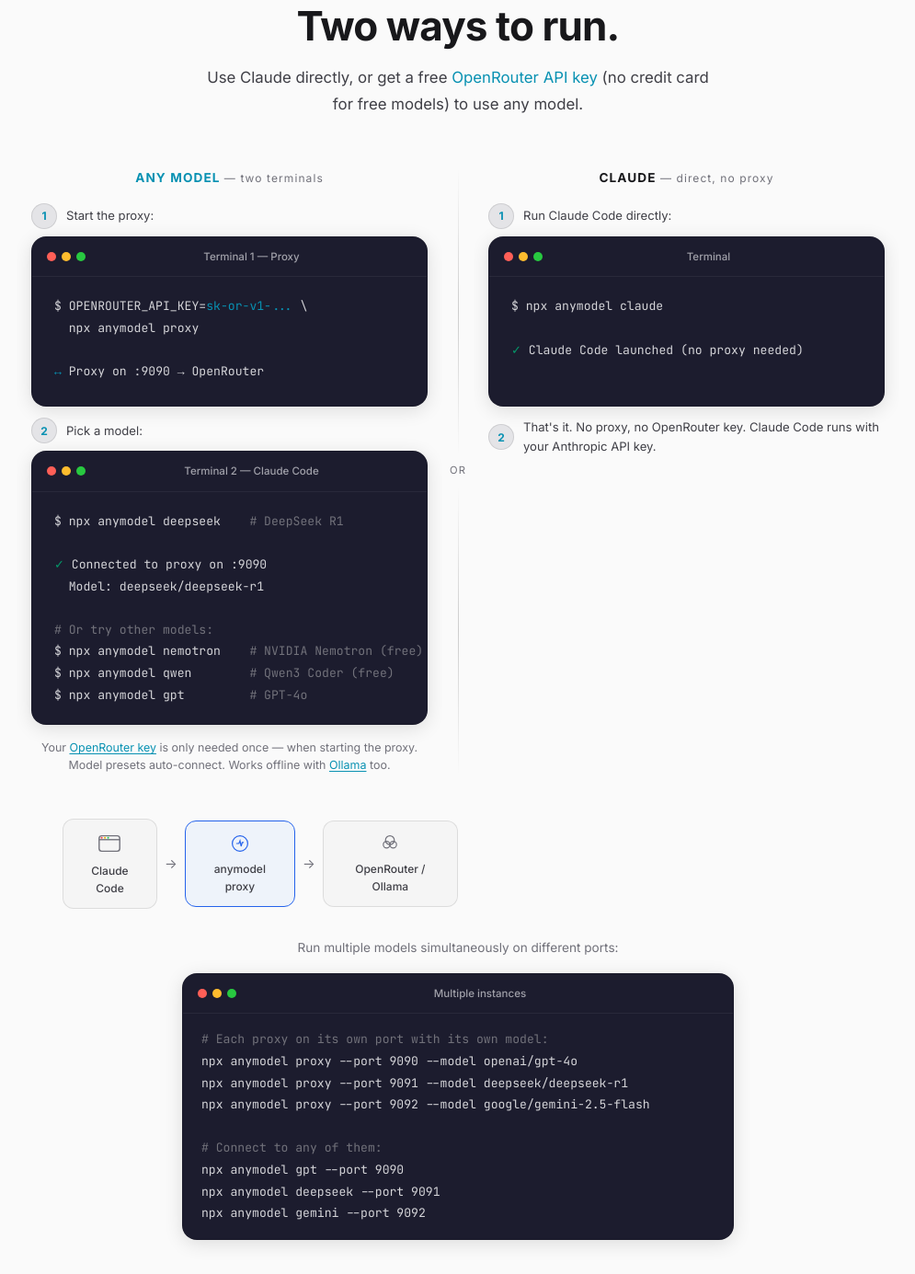
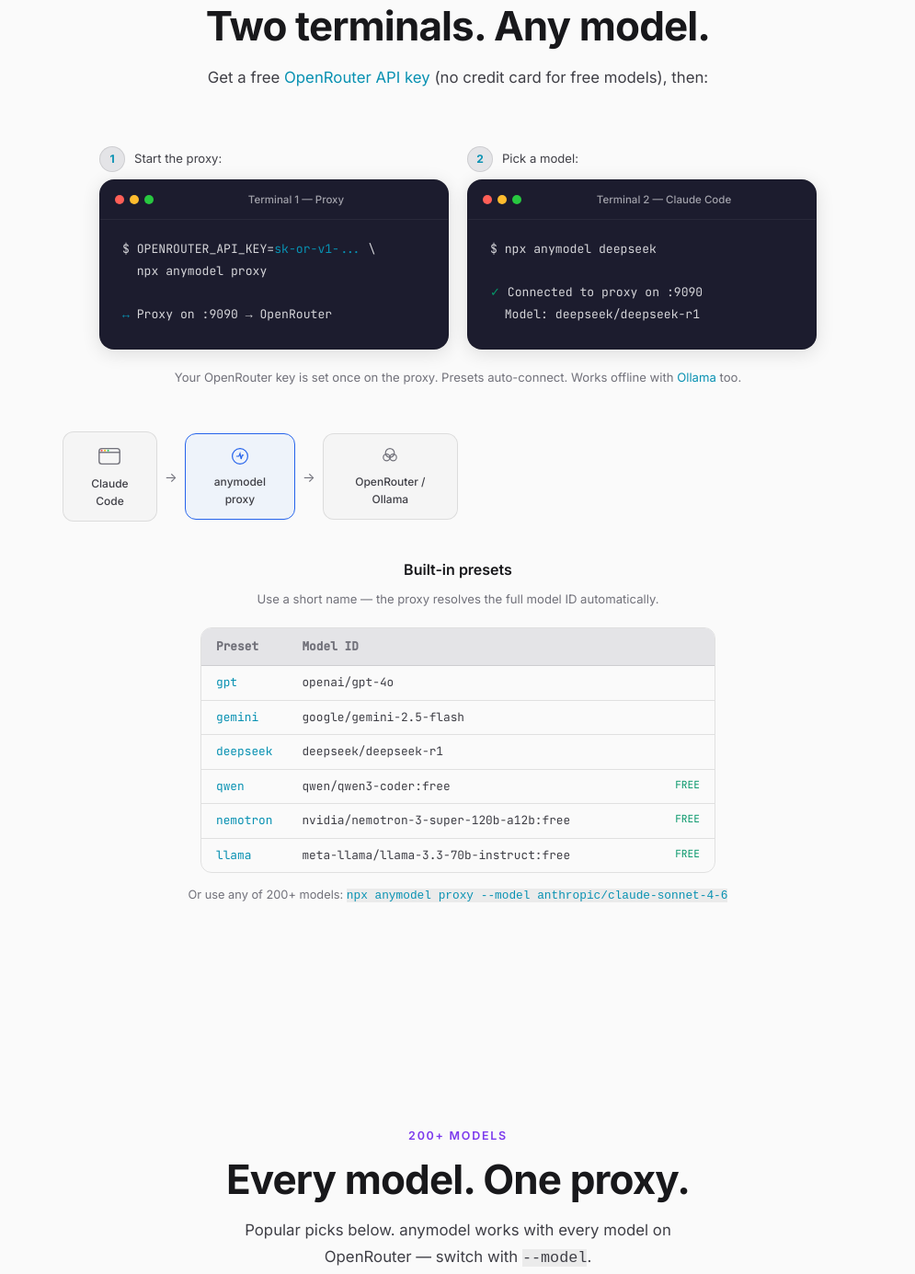
Before and after one commit to anton-abyzov/anymodel, a website: page site/index.html in a window 1280 px wide. Shown: the part 1541-2926 px from the top of the page at 92% size, without its empty margins (142-1137 px from the left). Drawn offline with Linux system fonts and the light colour scheme.

Commit message:
simplify: one flow (proxy+preset), preset table, remove Claude direct, 3-col examples

```diff
--- a/site/index.html
+++ b/site/index.html
@@ -169,14 +169,11 @@
   <section id="how-it-works">
     <div class="container">
       <div class="section-label fade-in">How It Works</div>
-      <h2 class="section-title fade-in">Two ways to run.</h2>
-      <p class="section-desc fade-in">Use Claude directly, or get a free <a href="https://openrouter.ai/keys" target="_blank" rel="noopener" style="color:var(--accent-cyan)">OpenRouter API key</a> (no credit card for free models) to use any model.</p>
+      <h2 class="section-title fade-in">Two terminals. Any model.</h2>
+      <p class="section-desc fade-in">Get a free <a href="https://openrouter.ai/keys" target="_blank" rel="noopener" style="color:var(--accent-cyan)">OpenRouter API key</a> (no credit card for free models), then:</p>
 
-      <div class="hiw-compare fade-in">
-        <!-- LEFT: Any Model (primary value prop) -->
-        <div class="hiw-col">
-          <div class="hiw-col-label" style="color: var(--accent-cyan);">ANY MODEL <span style="font-weight:400; color:var(--text-muted); font-size:0.75rem;">&mdash; two terminals</span></div>
-
+      <div class="fade-in" style="max-width:780px; margin:48px auto 0; display:grid; grid-template-columns:1fr 1fr; gap:20px;">
+        <div>
           <div class="hiw-step">
             <span class="hiw-step-num">1</span>
             <span class="hiw-step-text">Start the proxy:</span>
@@ -191,7 +188,9 @@
 
 <span style="color:var(--accent-cyan)">&#x2194;</span> Proxy on :9090 &#x2192; OpenRouter</div>
           </div>
+        </div>
 
+        <div>
           <div class="hiw-step">
             <span class="hiw-step-num">2</span>
             <span class="hiw-step-text">Pick a model:</span>
@@ -201,51 +200,15 @@
               <span class="terminal-dot"></span><span class="terminal-dot"></span><span class="terminal-dot"></span>
               <span class="terminal-title">Terminal 2 &mdash; Claude Code</span>
             </div>
-            <div class="terminal-body terminal-sm">$ npx anymodel deepseek    <span style="color:var(--text-muted)"># DeepSeek R1</span>
+            <div class="terminal-body terminal-sm">$ npx anymodel deepseek
 
 <span style="color:var(--accent-emerald)">&#x2713;</span> Connected to proxy on :9090
-  Model: deepseek/deepseek-r1
-
-<span style="color:var(--text-muted)"># Or try other models:</span>
-$ npx anymodel nemotron    <span style="color:var(--text-muted)"># NVIDIA Nemotron (free)</span>
-$ npx anymodel qwen        <span style="color:var(--text-muted)"># Qwen3 Coder (free)</span>
-$ npx anymodel gpt         <span style="color:var(--text-muted)"># GPT-4o</span></div>
-          </div>
-
-          <p class="hiw-col-note">Your <a href="https://openrouter.ai/keys" target="_blank" rel="noopener">OpenRouter key</a> is only needed once &mdash; when starting the proxy. Model presets auto-connect. Works offline with <a href="#guides">Ollama</a> too.</p>
-        </div>
-
-        <!-- SEPARATOR -->
-        <div class="hiw-sep">
-          <div class="hiw-sep-line"></div>
-          <span class="hiw-sep-label">or</span>
-          <div class="hiw-sep-line"></div>
-        </div>
-
-        <!-- RIGHT: Claude Direct -->
-        <div class="hiw-col">
-          <div class="hiw-col-label">CLAUDE <span style="font-weight:400; color:var(--text-muted); font-size:0.75rem;">&mdash; direct, no proxy</span></div>
-
-          <div class="hiw-step">
-            <span class="hiw-step-num">1</span>
-            <span class="hiw-step-text">Run Claude Code directly:</span>
-          </div>
-          <div class="terminal terminal-stacked">
-            <div class="terminal-bar">
-              <span class="terminal-dot"></span><span class="terminal-dot"></span><span class="terminal-dot"></span>
-              <span class="terminal-title">Terminal</span>
-            </div>
-            <div class="terminal-body terminal-sm">$ npx anymodel claude
-
-<span style="color:var(--accent-emerald)">&#x2713;</span> Claude Code launched (no proxy needed)</div>
-          </div>
-
-          <div class="hiw-step">
-            <span class="hiw-step-num">2</span>
-            <span class="hiw-step-text">That's it. No proxy, no OpenRouter key. Claude Code runs with your Anthropic API key.</span>
+  Model: deepseek/deepseek-r1</div>
           </div>
         </div>
       </div>
+
+      <p class="fade-in" style="text-align:center; color:var(--text-muted); font-size:0.82rem; margin-top:20px;">Your OpenRouter key is set once on the proxy. Presets auto-connect. Works offline with <a href="#guides" style="color:var(--accent-cyan);">Ollama</a> too.</p>
 
       <!-- Architecture diagram — single unified flow -->
       <div class="arch-side fade-in">
@@ -269,24 +232,40 @@
         </div>
       </div>
 
-      <!-- Multi-instance example -->
-      <div class="fade-in" style="margin-top:32px;">
-        <p style="text-align:center; color:var(--text-muted); font-size:0.85rem; margin-bottom:16px;">Run multiple models simultaneously on different ports:</p>
-        <div class="terminal" style="max-width:600px; margin:0 auto;">
-          <div class="terminal-bar">
-            <span class="terminal-dot"></span><span class="terminal-dot"></span><span class="terminal-dot"></span>
-            <span class="terminal-title">Multiple instances</span>
-          </div>
-          <div class="terminal-body" style="min-height:auto; padding:16px 20px; font-size:0.82rem; text-align:left;"><span style="color:var(--text-muted)"># Each proxy on its own port with its own model:</span>
-npx anymodel proxy --port 9090 --model openai/gpt-4o
-npx anymodel proxy --port 9091 --model deepseek/deepseek-r1
-npx anymodel proxy --port 9092 --model google/gemini-2.5-flash
+      <!-- Built-in presets table -->
+      <div class="fade-in" style="margin-top:40px;">
+        <h3 style="text-align:center; font-size:1rem; font-weight:600; margin-bottom:8px;">Built-in presets</h3>
+        <p style="text-align:center; color:var(--text-muted); font-size:0.82rem; margin-bottom:20px;">Use a short name &mdash; the proxy resolves the full model ID automatically.</p>
+        <div style="max-width:560px; margin:0 auto; display:grid; grid-template-columns:auto 1fr auto; gap:0; font-family:var(--font-mono); font-size:0.8rem; border:1px solid var(--border); border-radius:var(--radius-md); overflow:hidden;">
+          <div style="padding:10px 16px; background:var(--bg-tertiary); color:var(--text-muted); font-weight:600; border-bottom:1px solid var(--border);">Preset</div>
+          <div style="padding:10px 16px; background:var(--bg-tertiary); color:var(--text-muted); font-weight:600; border-bottom:1px solid var(--border);">Model ID</div>
+          <div style="padding:10px 16px; background:var(--bg-tertiary); color:var(--text-muted); font-weight:600; border-bottom:1px solid var(--border); text-align:right;"></div>
 
-<span style="color:var(--text-muted)"># Connect to any of them:</span>
-npx anymodel gpt --port 9090
-npx anymodel deepseek --port 9091
-npx anymodel gemini --port 9092</div>
+          <div style="padding:8px 16px; border-bottom:1px solid var(--border); color:var(--accent-cyan);">gpt</div>
+          <div style="padding:8px 16px; border-bottom:1px solid var(--border); color:var(--text-secondary);">openai/gpt-4o</div>
+          <div style="padding:8px 16px; border-bottom:1px solid var(--border); text-align:right;"></div>
+
+          <div style="padding:8px 16px; border-bottom:1px solid var(--border); color:var(--accent-cyan);">gemini</div>
+          <div style="padding:8px 16px; border-bottom:1px solid var(--border); color:var(--text-secondary);">google/gemini-2.5-flash</div>
+          <div style="padding:8px 16px; border-bottom:1px solid var(--border); text-align:right;"></div>
+
+          <div style="padding:8px 16px; border-bottom:1px solid var(--border); color:var(--accent-cyan);">deepseek</div>
+          <div style="padding:8px 16px; border-bottom:1px solid var(--border); color:var(--text-secondary);">deepseek/deepseek-r1</div>
+          <div style="padding:8px 16px; border-bottom:1px solid var(--border); text-align:right;"></div>
+
+          <div style="padding:8px 16px; border-bottom:1px solid var(--border); color:var(--accent-cyan);">qwen</div>
+          <div style="padding:8px 16px; border-bottom:1px solid var(--border); color:var(--text-secondary);">qwen/qwen3-coder:free</div>
+          <div style="padding:8px 16px; border-bottom:1px solid var(--border); color:var(--accent-emerald); text-align:right; font-size:0.7rem;">FREE</div>
+
+          <div style="padding:8px 16px; border-bottom:1px solid var(--border); color:var(--accent-cyan);">nemotron</div>
+          <div style="padding:8px 16px; border-bottom:1px solid var(--border); color:var(--text-secondary);">nvidia/nemotron-3-super-120b-a12b:free</div>
+          <div style="padding:8px 16px; border-bottom:1px solid var(--border); color:var(--accent-emerald); text-align:right; font-size:0.7rem;">FREE</div>
+
+          <div style="padding:8px 16px; color:var(--accent-cyan);">llama</div>
+          <div style="padding:8px 16px; color:var(--text-secondary);">meta-llama/llama-3.3-70b-instruct:free</div>
+          <div style="padding:8px 16px; color:var(--accent-emerald); text-align:right; font-size:0.7rem;">FREE</div>
         </div>
+        <p style="text-align:center; color:var(--text-muted); font-size:0.8rem; margin-top:14px;">Or use any of 200+ models: <code style="color:var(--accent-cyan);">npx anymodel proxy --model anthropic/claude-sonnet-4-6</code></p>
       </div>
     </div>
   </section>
@@ -556,46 +535,58 @@
       <p class="section-desc fade-in">Copy-paste examples for common scenarios.</p>
 
       <div class="examples-grid">
+        <!-- Card 1: Preset (auto-resolves model) -->
         <div class="example-card fade-in">
           <div class="example-header">
-            <span class="example-tag" style="background: rgba(6, 182, 212, 0.15); color: #06b6d4;">Direct</span>
-            <h3>Quickest start</h3>
-          </div>
-          <pre><code><span class="hl-comment"># Run Claude Code directly — no proxy needed</span>
-<span class="hl-cmd">npx</span> anymodel claude</code></pre>
-          <button class="copy-btn" data-copy="npx anymodel claude" aria-label="Copy example">Copy</button>
-        </div>
-
-        <div class="example-card fade-in">
-          <div class="example-header">
-            <span class="example-tag">Proxy</span>
-            <h3>Two terminals, full control</h3>
+            <span class="example-tag" style="background: rgba(6, 182, 212, 0.15); color: #06b6d4;">Preset</span>
+            <h3>Use a built-in preset</h3>
           </div>
           <pre><code><span class="hl-comment"># Terminal 1 — start proxy:</span>
 <span class="hl-cmd">OPENROUTER_API_KEY</span>=sk-or-v1-... \
   npx anymodel proxy
 
-<span class="hl-comment"># Terminal 2 — pick a model:</span>
-<span class="hl-cmd">npx</span> anymodel gpt</code></pre>
+<span class="hl-comment"># Terminal 2 — pick a preset:</span>
+<span class="hl-cmd">npx</span> anymodel deepseek
+
+<span class="hl-comment"># "deepseek" resolves to</span>
+<span class="hl-comment"># deepseek/deepseek-r1 automatically</span></code></pre>
           <button class="copy-btn" data-copy="OPENROUTER_API_KEY=sk-or-v1-... npx anymodel proxy" aria-label="Copy example">Copy</button>
         </div>
 
+        <!-- Card 2: Custom model -->
         <div class="example-card fade-in">
           <div class="example-header">
-            <span class="example-tag" style="background: rgba(16, 185, 129, 0.15); color: #10b981;">Offline</span>
-            <h3>Fully local with Ollama</h3>
+            <span class="example-tag" style="background: rgba(168, 85, 247, 0.15); color: #a855f7;">Custom</span>
+            <h3>Any of 200+ models</h3>
           </div>
-          <pre><code><span class="hl-comment"># No internet. No API key. Everything on your machine.</span>
+          <pre><code><span class="hl-comment"># Set the model on the proxy:</span>
+<span class="hl-cmd">OPENROUTER_API_KEY</span>=sk-or-v1-... \
+  npx anymodel proxy \
+  --model anthropic/claude-sonnet-4-6
 
-<span class="hl-comment"># 1. Pull a model:</span>
+<span class="hl-comment"># Connect Claude Code:</span>
+<span class="hl-cmd">ANTHROPIC_BASE_URL</span>=http://localhost:9090 \
+  claude</code></pre>
+          <button class="copy-btn" data-copy="OPENROUTER_API_KEY=sk-or-v1-... npx anymodel proxy --model anthropic/claude-sonnet-4-6" aria-label="Copy example">Copy</button>
+        </div>
+
+        <!-- Card 3: Fully local with Ollama -->
+        <div class="example-card fade-in">
+          <div class="example-header">
+            <span class="example-tag" style="background: rgba(16, 185, 129, 0.15); color: #10b981;">Local</span>
+            <h3>Fully offline with Ollama</h3>
+          </div>
+          <pre><code><span class="hl-comment"># Pull a model (once):</span>
 <span class="hl-cmd">ollama</span> pull llama4-maverick
 
-<span class="hl-comment"># 2. Start proxy (Terminal 1):</span>
-<span class="hl-cmd">npx</span> anymodel proxy ollama --model llama4-maverick
+<span class="hl-comment"># Terminal 1 — proxy:</span>
+<span class="hl-cmd">npx</span> anymodel proxy ollama \
+  --model llama4-maverick
 
-<span class="hl-comment"># 3. Use it (Terminal 2):</span>
-<span class="hl-cmd">npx</span> anymodel llama --port 9090</code></pre>
-          <button class="copy-btn" data-copy="ollama pull llama4-maverick && npx anymodel proxy ollama --model llama4-maverick" aria-label="Copy example">Copy</button>
+<span class="hl-comment"># Terminal 2 — connect:</span>
+<span class="hl-cmd">ANTHROPIC_BASE_URL</span>=http://localhost:9090 \
+  claude</code></pre>
+          <button class="copy-btn" data-copy="npx anymodel proxy ollama --model llama4-maverick" aria-label="Copy example">Copy</button>
         </div>
       </div>
     </div>
@@ -606,45 +597,29 @@
     <div class="container">
       <div class="fade-in" style="text-align:center;">
         <div class="section-label">Get Started</div>
-        <h2 class="section-title">Two ways to start.</h2>
-        <p class="section-desc" style="margin-bottom:40px;">Use Claude directly, or start the proxy for any model.</p>
+        <h2 class="section-title">Two terminals. Any model.</h2>
+        <p class="section-desc" style="margin-bottom:40px;">Get your free <a href="https://openrouter.ai/keys" target="_blank" rel="noopener" style="color:var(--accent-cyan)">OpenRouter key</a>, then run:</p>
 
-        <div class="install-terminal fade-in">
-          <div class="terminal" style="max-width:600px; margin:0 auto;">
+        <div class="install-terminal fade-in" style="max-width:640px; margin:0 auto; display:grid; grid-template-columns:1fr 1fr; gap:16px;">
+          <div class="terminal" style="margin:0;">
             <div class="terminal-bar">
               <span class="terminal-dot"></span><span class="terminal-dot"></span><span class="terminal-dot"></span>
-              <span class="terminal-title">Option A &mdash; Claude direct</span>
+              <span class="terminal-title">Terminal 1</span>
             </div>
-            <div class="terminal-body" style="min-height:auto; padding:20px 24px; font-size:0.85rem; text-align:left;">$ npx anymodel claude</div>
+            <div class="terminal-body" style="min-height:auto; padding:16px 20px; font-size:0.82rem; text-align:left;">$ OPENROUTER_API_KEY=<span style="color:#06b6d4">sk-or-v1-...</span> \
+  npx anymodel proxy</div>
           </div>
-          <button class="copy-btn" data-copy="npx anymodel claude" aria-label="Copy" style="margin:12px auto 0; display:block;">Copy command</button>
-        </div>
-
-        <div class="install-terminal fade-in" style="margin-top:24px;">
-          <div class="terminal" style="max-width:600px; margin:0 auto;">
+          <div class="terminal" style="margin:0;">
             <div class="terminal-bar">
               <span class="terminal-dot"></span><span class="terminal-dot"></span><span class="terminal-dot"></span>
-              <span class="terminal-title">Option B &mdash; Any model</span>
+              <span class="terminal-title">Terminal 2</span>
             </div>
-            <div class="terminal-body" style="min-height:auto; padding:20px 24px; font-size:0.85rem; text-align:left;"><span style="color:var(--text-muted)"># Terminal 1:</span>
-$ OPENROUTER_API_KEY=<span style="color:#06b6d4">sk-or-v1-your-key</span> npx anymodel proxy
-
-<span style="color:var(--text-muted)"># Terminal 2:</span>
-$ npx anymodel gpt</div>
-          </div>
-          <button class="copy-btn" data-copy="OPENROUTER_API_KEY=sk-or-v1-your-key npx anymodel proxy" aria-label="Copy" style="margin:12px auto 0; display:block;">Copy command</button>
-        </div>
-
-        <div class="install-opts fade-in" style="display:flex; justify-content:center; gap:32px; margin-top:32px; flex-wrap:wrap;">
-          <div style="text-align:center;">
-            <p style="font-size:0.78rem; color:var(--text-muted); margin-bottom:6px;">Or install globally:</p>
-            <code style="font-size:0.82rem;">npm i -g anymodel</code>
-          </div>
-          <div style="text-align:center;">
-            <p style="font-size:0.78rem; color:var(--text-muted); margin-bottom:6px;">Model presets <span style="font-size:0.72rem;">(need proxy running first)</span>:</p>
-            <code style="font-size:0.82rem;">npx anymodel gpt | gemini | qwen | deepseek</code>
+            <div class="terminal-body" style="min-height:auto; padding:16px 20px; font-size:0.82rem; text-align:left;">$ npx anymodel deepseek</div>
           </div>
         </div>
+        <button class="copy-btn fade-in" data-copy="OPENROUTER_API_KEY=sk-or-v1-your-key npx anymodel proxy" aria-label="Copy" style="margin:12px auto 0; display:block;">Copy proxy command</button>
+
+        <p class="fade-in" style="font-size:0.78rem; color:var(--text-muted); margin-top:24px;">Or install globally: <code style="font-size:0.82rem;">npm i -g anymodel</code></p>
       </div>
     </div>
   </section>
--- a/site/styles.css
+++ b/site/styles.css
@@ -980,7 +980,7 @@
    ════════════════════════════════════════════════════ */
 .examples-grid {
   display: grid;
-  grid-template-columns: repeat(2, 1fr);
+  grid-template-columns: repeat(3, 1fr);
   gap: 20px;
   margin-top: 56px;
 }
```
Also changed, not shown: README.md.
